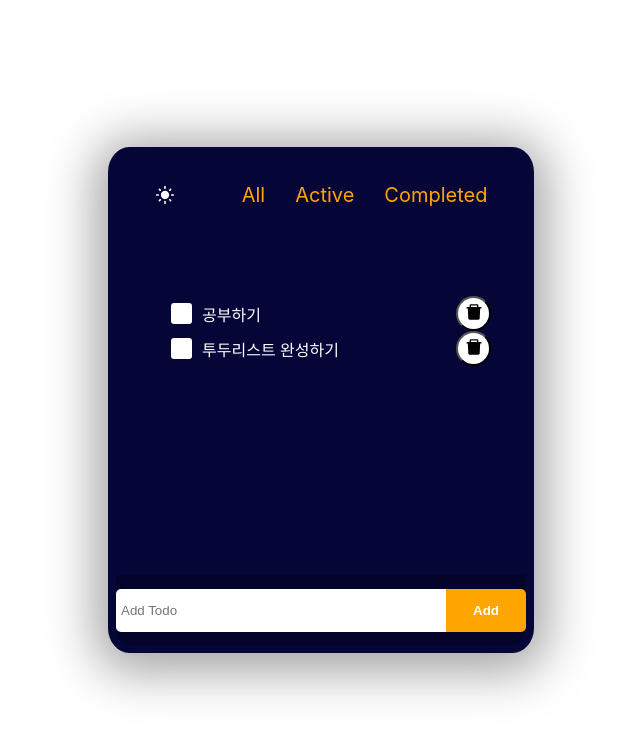
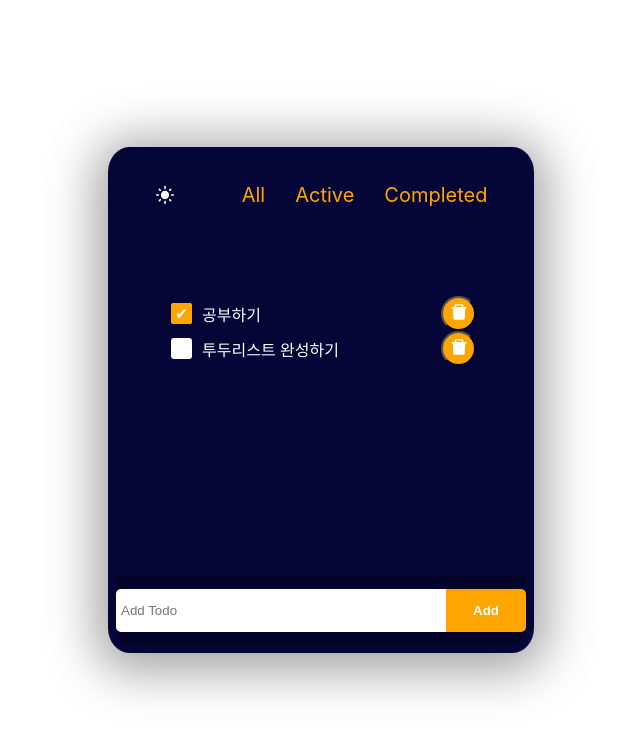
Before and after one commit to daaraam/dream-todolist, a React (Create React App) app: page / in a window 1280 px wide. Shown: the top 736 px of the page, without its empty margins (319-959 px from the left). Built offline with nearby package versions, Linux system fonts and the light colour scheme.

Commit message:
feat: status filter 구현 완료

```diff
--- a/src/App.css
+++ b/src/App.css
@@ -36,12 +36,6 @@
   height: 70px;
   font-size: 15pt;
   justify-content: space-around;
-}
-
-.select {
-  display: flex;
-  gap: 30px;
-  color: orange;
 }
 
 
@@ -101,6 +95,7 @@ input[type="checkbox"] {
 }
 
 
+
 input[type="checkbox"]+label {
   display: inline-block;
   width: 15px;
@@ -110,10 +105,12 @@ input[type="checkbox"]+label {
   position: relative;
   border-radius: 3px;
   cursor: pointer;
+
 }
 
 
 /* 체크박스가 선택되었을 때 스타일 변경 */
+
 input[type='checkbox']:checked+label::after {
   content: '✔';
   font-size: 15px;
@@ -133,9 +130,32 @@ input[type='checkbox']:checked+label::after {
 }
 
 .deleteBtn {
-  background-color: white;
+  background-color: orange;
   border-radius: 100%;
   height: 35px;
   width: 35px;
   cursor: pointer;
+  margin-right: 15px;
 }
+
+.deleteBtn:hover {
+  transform: scale(1.1);
+}
+
+.select {
+  display: flex;
+  gap: 30px;
+  color: orange;
+}
+
+
+.selectIcon {
+  cursor: pointer;
+
+}
+
+.select .selectIcon:hover {
+  text-decoration: underline;
+  text-decoration-color: white;
+  transform: scale(1.1);
+}
--- a/src/App.js
+++ b/src/App.js
@@ -1,15 +1,18 @@
-import React from 'react';
+import React, { useState } from 'react';
 
 import './App.css';
-import SelectNavBar from './Components/SelectNavBar';
-import TodoList from './Components/TodoList';
+import Header from './Components/Header';
+import TodoList from './Components/TodoList/TodoList';
 
+const filters = ['All', 'Active', 'Completed'];
 export default function App() {
+	const [filter, setFilter] = useState(filters[0]);
+
 	return (
 		<div className="backgroundContainer">
 			<div className="todoContainer">
-				<SelectNavBar />
-				<TodoList />
+				<Header filters={filters} filter={filter} onFilterChange={setFilter} />
+				<TodoList filter={filter} />
 			</div>
 		</div>
 	);
--- /dev/null
+++ b/src/Components/Header.jsx
@@ -0,0 +1,16 @@
+import { MdLightMode } from 'react-icons/md';
+
+export default function Header({ filters, filter, onFilterChange }) {
+	return (
+		<nav className="nav">
+			<MdLightMode />
+			<div className="select">
+				{filters.map((value, index) => (
+					<span kew={index} className="selectIcon" onClick={() => onFilterChange(value)}>
+						{value}
+					</span>
+				))}
+			</div>
+		</nav>
+	);
+}
--- a/src/Components/SelectNavBar.jsx
+++ /dev/null
@@ -1,14 +0,0 @@
-import { MdLightMode } from 'react-icons/md';
-
-export default function SelectNavBar() {
-	return (
-		<nav className="nav">
-			<MdLightMode />
-			<div className="select">
-				<span>All</span>
-				<span>Active</span>
-				<span>Completed</span>
-			</div>
-		</nav>
-	);
-}
--- a/src/Components/TodoList.jsx
+++ /dev/null
@@ -1,83 +0,0 @@
-import { useState } from 'react';
-import { AiFillDelete } from 'react-icons/ai';
-import uuid from 'react-uuid';
-
-export default function TodoList() {
-	const [write, setWrite] = useState('');
-	const [todos, setTodos] = useState([
-		{
-			id: uuid(),
-			text: '공부하기',
-			status: 'active',
-		},
-		{
-			id: uuid(),
-			text: '투두리스트 완성하기',
-			status: 'active',
-		},
-	]);
-
-	const writeOnchangeHandler = e => {
-		setWrite(e.target.value);
-	};
-
-	const addButtonHandler = event => {
-		event.preventDefault();
-		const newTodo = {
-			id: uuid(),
-			text: write,
-			status: 'active',
-		};
-		if (write.trim() === '') {
-			return;
-		}
-		setTodos([...todos, newTodo]);
-		setWrite('');
-	};
-
-	const delBtnClickHandler = id => {
-		const filteredTodo = todos.filter(item => item.id !== id);
-		setTodos(filteredTodo);
-	};
-
-	const handleChange = (e, id) => {
-		const status = e.target.checked ? 'completed' : 'active';
-		setTodos(todos.map(item => (item.id === id ? { ...item, status } : item)));
-	};
-
-	return (
-		<>
-			<article className="article">
-				<ul>
-					<li className="li">
-						{todos.map(item => (
-							<span className="articleTopSpan" key={item.id}>
-								<span className="articleSpan">
-									<input
-										type="checkbox"
-										id={`checkbox-${item.id}`}
-										checked={item.status === 'completed'}
-										onChange={e => handleChange(e, item.id)}
-									/>
-									<label htmlFor={`checkbox-${item.id}`}></label>
-									{item.text}
-								</span>
-								<button className="deleteBtn" onClick={() => delBtnClickHandler(item.id)}>
-									<AiFillDelete size={20} />
-								</button>
-							</span>
-						))}
-					</li>
-				</ul>
-			</article>
-			<footer className="footer">
-				<form onSubmit={addButtonHandler}>
-					<input className="input" placeholder="Add Todo" value={write} onChange={writeOnchangeHandler} />
-					<button className="button" type="submit" onClick={addButtonHandler}>
-						Add
-					</button>
-				</form>
-			</footer>
-		</>
-	);
-}
--- /dev/null
+++ b/src/Components/TodoList/AddTodo.jsx
@@ -0,0 +1,36 @@
+import React, { useState } from 'react';
+import uuid from 'react-uuid';
+
+export default function AddTodo({ setTodos, todos }) {
+	const [write, setWrite] = useState('');
+
+	const addButtonHandler = event => {
+		event.preventDefault();
+		const newTodo = {
+			id: uuid(),
+			text: write,
+			status: 'Active',
+		};
+		if (write.trim() === '') {
+			return;
+		}
+		setTodos([...todos, newTodo]);
+		setWrite('');
+	};
+
+	return (
+		<footer className="footer">
+			<form onSubmit={addButtonHandler}>
+				<input
+					className="input"
+					placeholder="Add Todo"
+					value={write}
+					onChange={e => setWrite(e.target.value)}
+				/>
+				<button className="button" type="submit">
+					Add
+				</button>
+			</form>
+		</footer>
+	);
+}
--- /dev/null
+++ b/src/Components/TodoList/TodoItem.jsx
@@ -0,0 +1,33 @@
+import React from 'react';
+import { AiFillDelete } from 'react-icons/ai';
+
+const TodoItem = ({ item, onDelete, statusUpdate }) => {
+	const { id, text, status } = item;
+
+	const statusChangeHandler = e => {
+		const newStatus = e.target.checked ? 'Completed' : 'Active';
+		statusUpdate(id, newStatus);
+	};
+
+	return (
+		<span className="articleTopSpan">
+			<span className="articleSpan">
+				<input
+					type="checkbox"
+					id={`checkbox-${id}`}
+					checked={status === 'Completed'}
+					onChange={statusChangeHandler}
+				/>
+
+				<label htmlFor={`checkbox-${id}`}></label>
+				{text}
+			</span>
+
+			<button className="deleteBtn" onClick={() => onDelete(id)}>
+				<AiFillDelete size={20} color="rgb(255, 255, 255)" />
+			</button>
+		</span>
+	);
+};
+
+export default TodoItem;
--- /dev/null
+++ b/src/Components/TodoList/TodoList.jsx
@@ -0,0 +1,59 @@
+import React, { useState } from 'react';
+import uuid from 'react-uuid';
+import AddTodo from './AddTodo';
+import TodoItem from './TodoItem';
+
+const TodoList = ({ filter }) => {
+	const [todos, setTodos] = useState([
+		{
+			id: uuid(),
+			text: '공부하기',
+			status: 'Completed',
+		},
+		{
+			id: uuid(),
+			text: '투두리스트 완성하기',
+			status: 'Active',
+		},
+	]);
+
+	const delBtnClickHandler = id => {
+		const filteredTodo = todos.filter(item => item.id !== id);
+		setTodos(filteredTodo);
+	};
+
+	const statusUpdateHandler = (id, newStatus) => {
+		setTodos(todos.map(item => (item.id === id ? { ...item, status: newStatus } : item)));
+	};
+
+	const filtered = getFilteredItems(todos, filter);
+
+	return (
+		<>
+			<article className="article">
+				<ul>
+					<li className="li">
+						{filtered.map(item => (
+							<TodoItem
+								key={item.id}
+								item={item}
+								onDelete={delBtnClickHandler}
+								statusUpdate={statusUpdateHandler}
+							/>
+						))}
+					</li>
+				</ul>
+			</article>
+			<AddTodo setTodos={setTodos} todos={todos} />
+		</>
+	);
+};
+
+export default TodoList;
+
+const getFilteredItems = (todos, filter) => {
+	if (filter === 'All') {
+		return todos;
+	}
+	return todos.filter(item => item.status === filter);
+};
```
